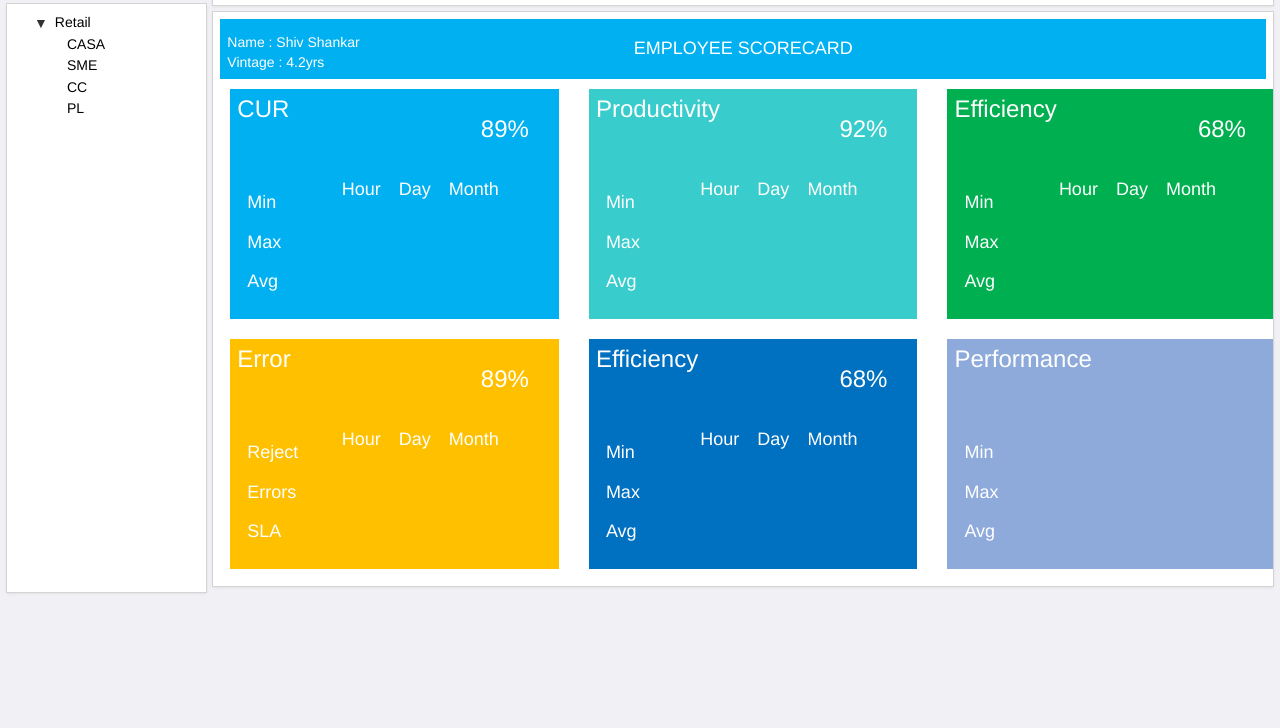
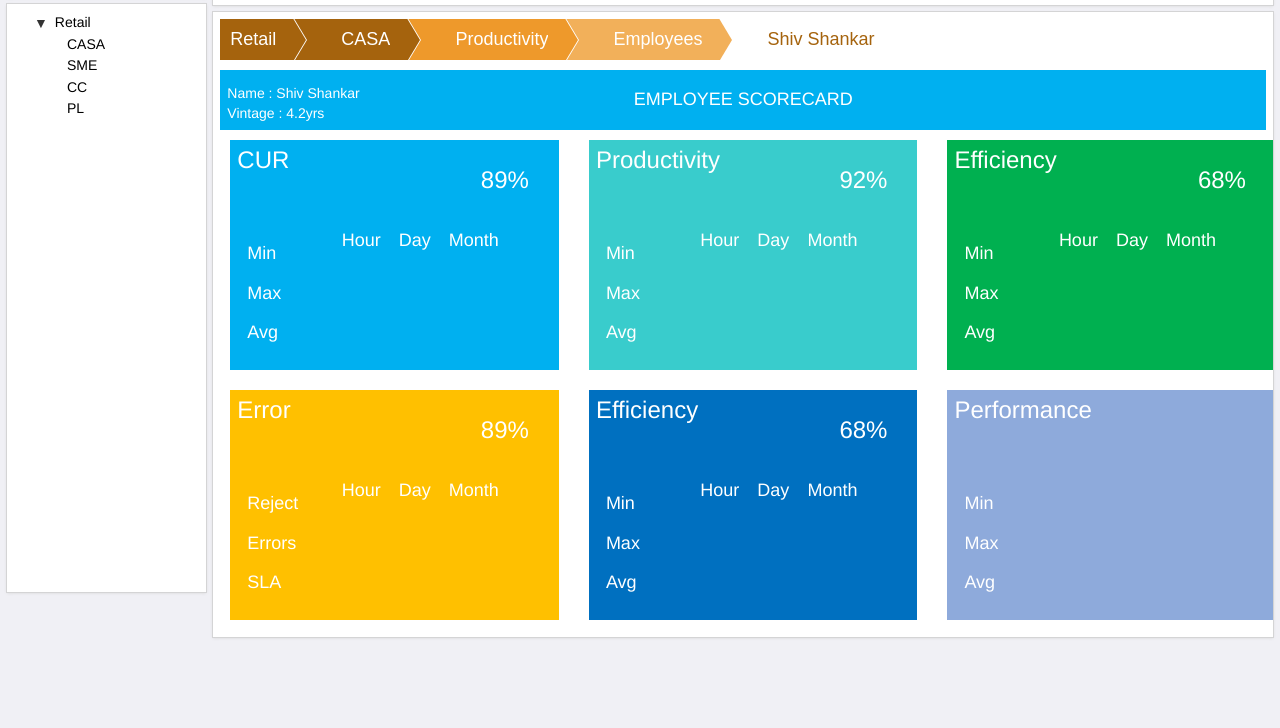
Before and after one commit to fragmadata/m-ops-analytics, a plain HTML site: page employee.html in a window 1280 px wide. Shown: the part 72-800 px from the top of the page. Drawn offline with Linux system fonts and the light colour scheme; files that its build step writes are made by us from their sources.

Commit message:
Added Navigation(Bread crumbs).

```diff
--- a/css/custom.css
+++ b/css/custom.css
@@ -548,3 +548,75 @@ path {
     padding:3px;
     padding-right:10px;
 }
+
+.bread-crumb {
+  list-style: none;
+  overflow: hidden;
+  font: 18px Sans-Serif;
+}
+.bread-crumb li {
+  float: left;
+}
+.bread-crumb li a {
+  color: white;
+  text-decoration: none;
+  padding: 10px 0 10px 65px;
+  background: #00b0f0; /* fallback color */
+  background: hsla(34,85%,35%,1);
+  position: relative;
+  display: block;
+  float: left;
+}
+.bread-crumb li a::after {
+  content: " ";
+  display: block;
+  width: 0;
+  height: 0;
+  border-top: 50px solid transparent; /* Go big on the size, and let overflow hide */
+  border-bottom: 50px solid transparent;
+  border-left: 30px solid hsla(34,85%,35%,1);
+  position: absolute;
+  top: 50%;
+  margin-top: -50px;
+  left: 100%;
+  z-index: 2;
+}
+
+.bread-crumb li a::before {
+  content: " ";
+  display: block;
+  width: 0;
+  height: 0;
+  border-top: 50px solid transparent;
+  border-bottom: 50px solid transparent;
+  border-left: 30px solid white;
+  position: absolute;
+  top: 50%;
+  margin-top: -50px;
+  margin-left: 1px;
+  left: 100%;
+  z-index: 1;
+}
+
+.bread-crumb li:first-child a {
+  padding-left: 10px;
+}
+
+.bread-crumb li:nth-child(3) a       { background:        hsla(34,85%,55%,1); }
+.bread-crumb li:nth-child(3) a:after { border-left-color: hsla(34,85%,55%,1); }
+.bread-crumb li:nth-child(4) a       { background:        hsla(34,85%,65%,1); }
+.bread-crumb li:nth-child(4) a:after { border-left-color: hsla(34,85%,65%,1); }
+.bread-crumb li:nth-child(5) a       { background:        hsla(34,85%,75%,1); }
+.bread-crumb li:nth-child(5) a:after { border-left-color: hsla(34,85%,75%,1); }
+.bread-crumb li:last-child a {
+  background: transparent !important;
+  color: hsla(34,85%,35%,1);
+  pointer-events: none;
+  cursor: default;
+}
+.bread-crumb li:last-child a::after {
+  border: 0;
+}
+ul{
+    padding-left: 0;
+}
--- a/employee.html
+++ b/employee.html
@@ -29,7 +29,6 @@
 </head>
 <body>
 <div class="container-fluid" >
-
     <div class="row">
         <div class="col-md-2 removeCol-md-3-padding" >
             <a href="/" style="text-decoration:none">
@@ -57,6 +56,13 @@
             </div>
             <div>
                 <div class="card box">
+                    <ul class="bread-crumb">
+                        <li><a href="#">Retail</a></li>
+                        <li><a href="#">CASA</a></li>
+                        <li><a href="#">Productivity</a></li>
+                        <li><a href="/">Employees</a></li>
+                        <li><a href="#">Shiv Shankar</a></li>
+                    </ul>
                     <div class="header-bar">
                         <h4>EMPLOYEE SCORECARD</h4>
                         <div class="bottom-left text-left">
```
Also changed, not shown: index.html (+6 -0 lines).
